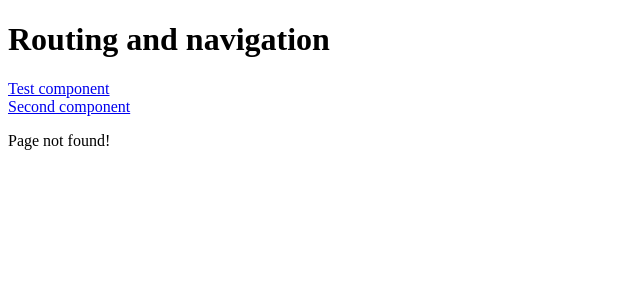
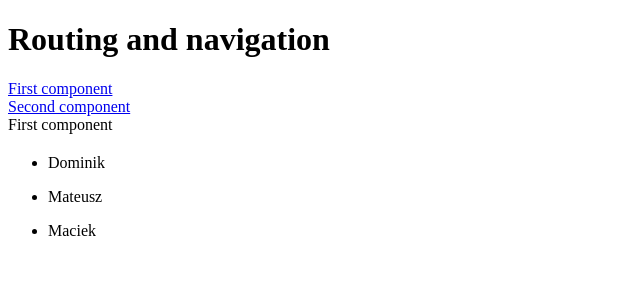
Before and after one commit to shavack/AngularWorkshop, an Angular app in the folder hello-world/: page /first in a window 1280 px wide. Before the commit this address had no page. Shown: the top 300 px of the page, without its empty margins (0-640 px from the left). Built offline with nearby package versions, Linux system fonts and the light colour scheme.

Commit message:
Renamed component

```diff
--- a/hello-world/src/app/app.component.html
+++ b/hello-world/src/app/app.component.html
@@ -1,6 +1,6 @@
 <h1>Routing and navigation</h1>
 <nav>
-  <a routerLink="/test">Test component</a>
+  <a routerLink="/first">First component</a>
   <br />
   <a routerLink="/second">Second component</a>
 </nav>
--- a/hello-world/src/app/test/test.component.ts
+++ b/hello-world/src/app/first/first.component.ts
@@ -4,7 +4,7 @@ import { EmployeeService } from '../employee.service';
 @Component({
   selector: 'app-test',
   template: `
-    test component
+    First component
     <h2>{{ errorMsg }}</h2>
     <ul *ngFor="let emp of employees">
       <li>{{ emp.name }}</li>
@@ -12,7 +12,7 @@ import { EmployeeService } from '../employee.service';
   `,
   styles: [],
 })
-export class TestComponent implements OnInit {
+export class FirstComponent implements OnInit {
   public employees = [];
   public errorMsg;
 
```
Also changed, not shown: hello-world/src/app/app-routing.module.ts (+4 -4 lines).
